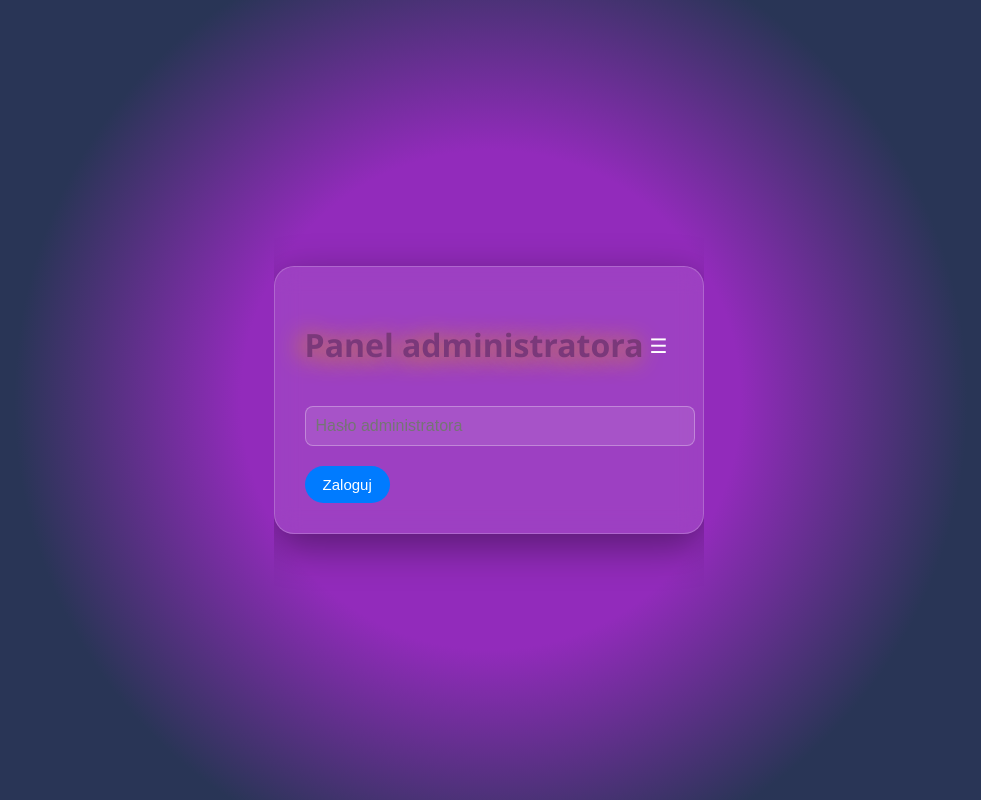
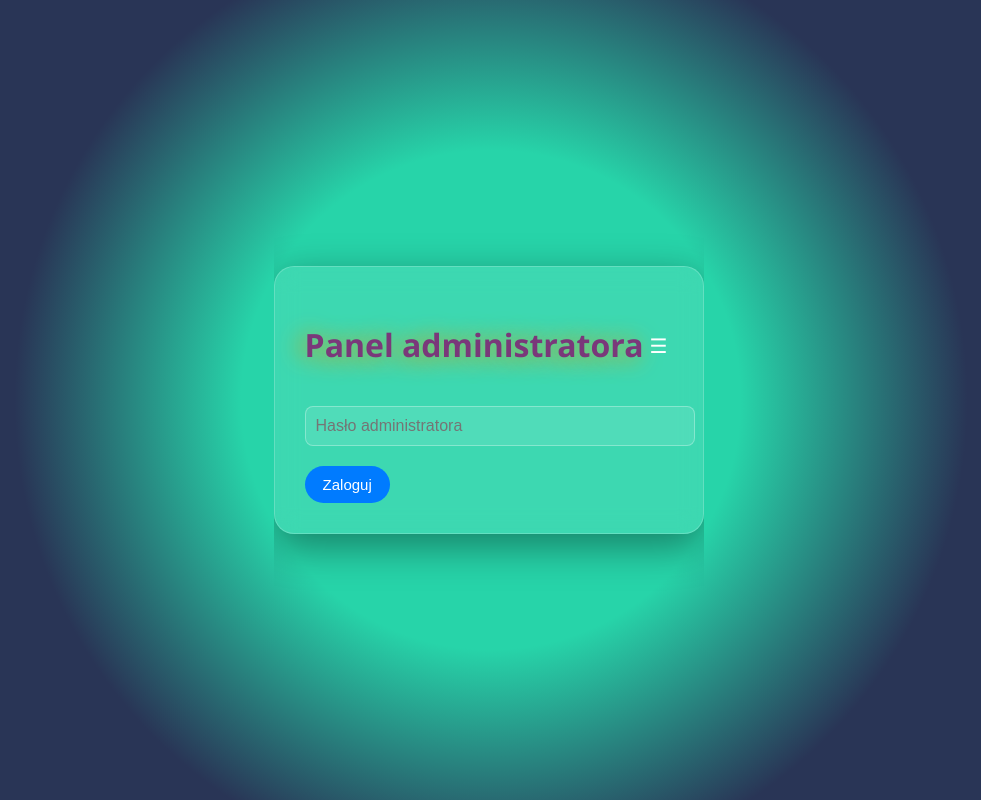
Before and after one commit to NovaPlanet211/filebeam-frontend, a React (Create React App) app: page /#/admin in a window 1280 px wide. Shown: the whole page, without its empty margins (151-1132 px from the left). Built offline with nearby package versions, Linux system fonts and the light colour scheme.

Commit message:
ui hot fix

```diff
--- a/src/AdminPanel.css
+++ b/src/AdminPanel.css
@@ -4,7 +4,7 @@ html, body {
   margin: 0;
   padding: 0;
   background-color: rgba(89, 131, 252, 1);
-  background-image: radial-gradient(circle, rgb(146, 43, 187) 33%, rgba(41, 53, 86, 1) 63%);
+  background-image: radial-gradient(circle, rgb(39, 212, 169) 33%, rgba(41, 53, 86, 1) 63%);
   background-size: cover;
   background-repeat: no-repeat;
   background-attachment: fixed;
```
